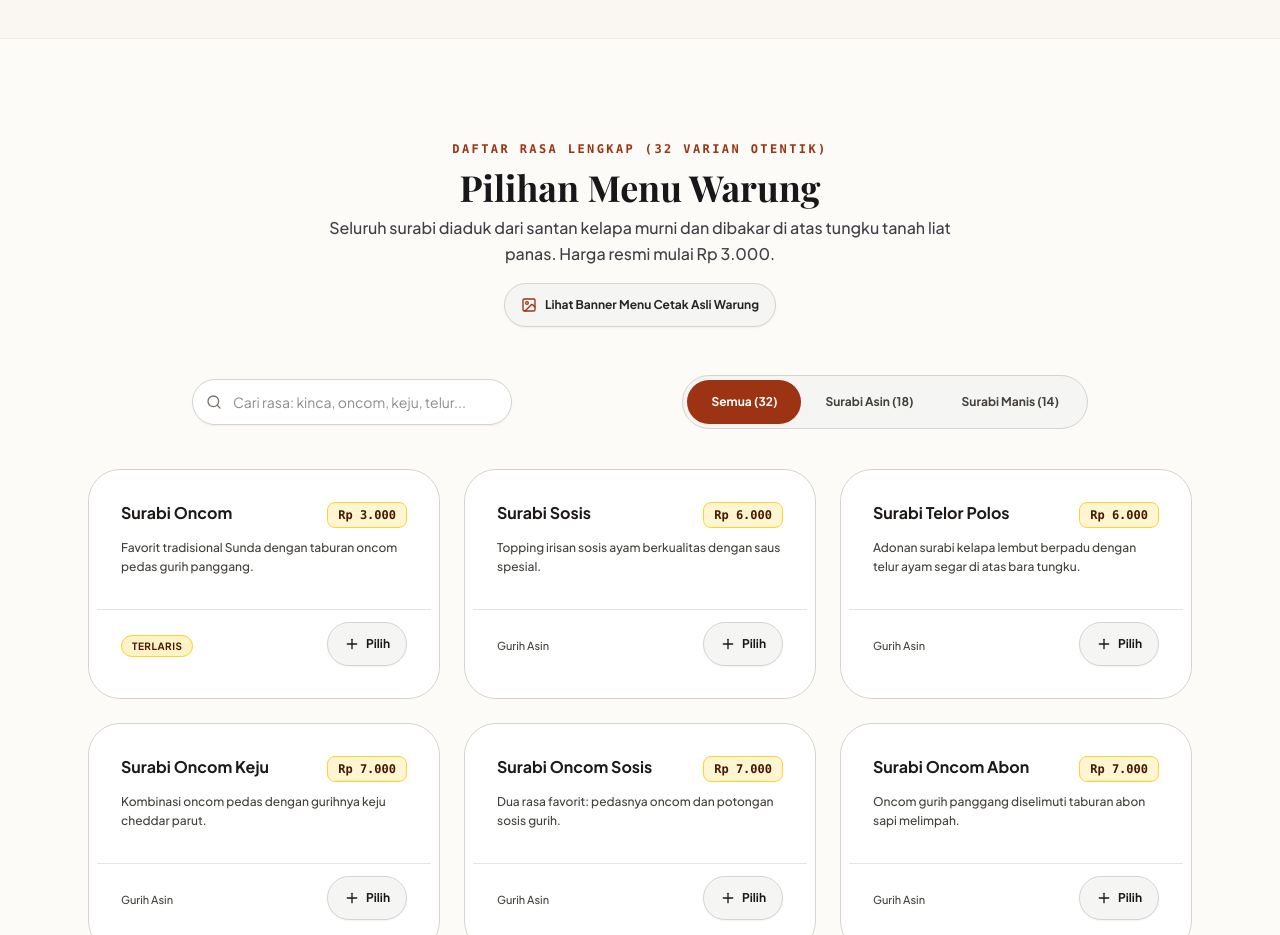
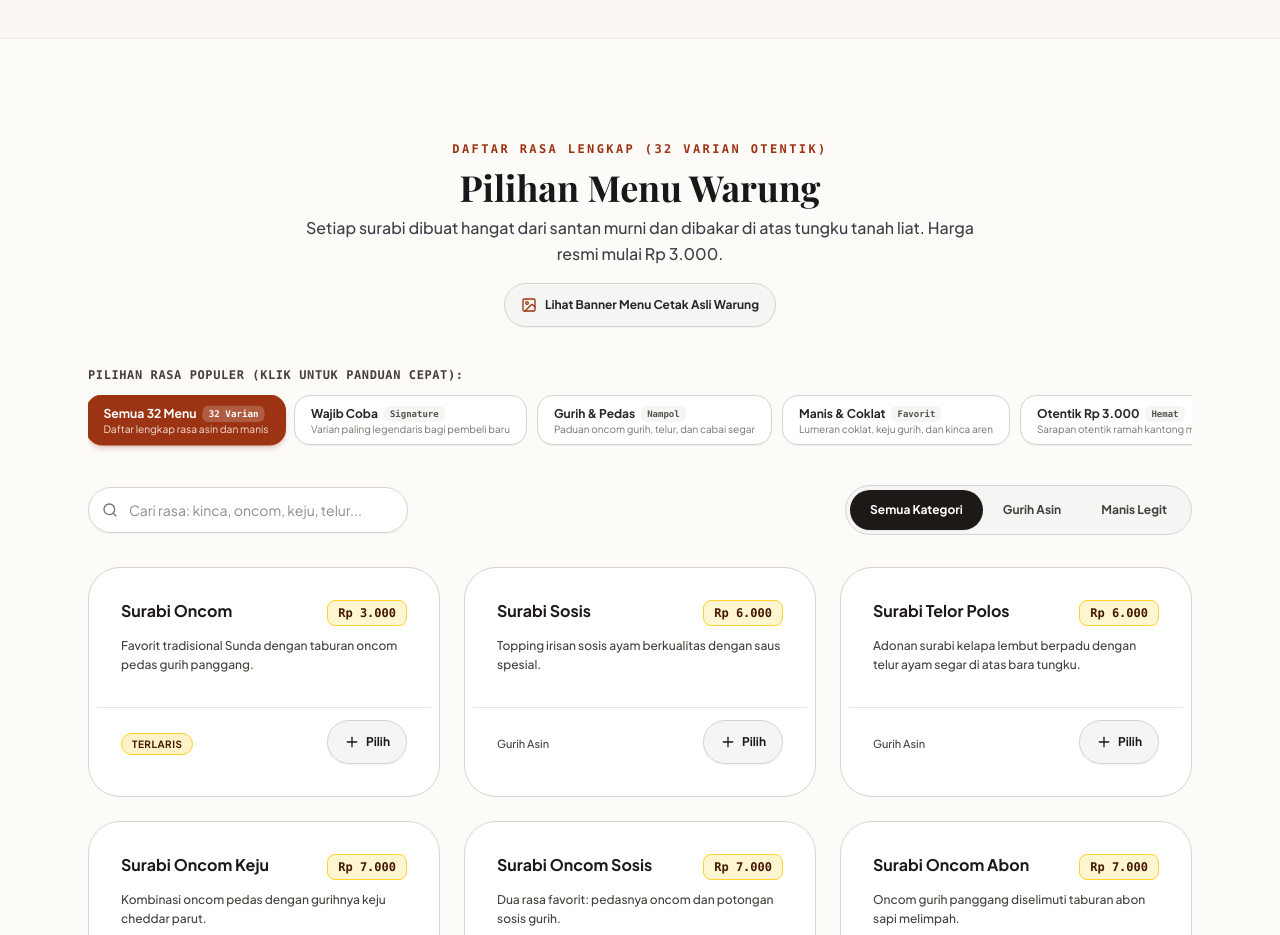
Before and after one commit to Wilhelm-art/surabi-cikal-cisangkan, a React (Vite) app: page / in a window 1280 px wide. Shown: the part 2120-3055 px from the top of the page. Built offline with nearby package versions, Linux system fonts and the light colour scheme; a web font is replaced by a local one.

Commit message:
feat: add curated taste collections navigator and quick-chips order notes in cart

```diff
--- a/src/components/FloatingCart.tsx
+++ b/src/components/FloatingCart.tsx
@@ -1,7 +1,16 @@
 import { useState } from 'react';
 import { motion, AnimatePresence } from 'motion/react';
-import { ShoppingBag, X, Plus, Minus, Trash2, Send, MessageCircle } from 'lucide-react';
+import { ShoppingBag, X, Plus, Minus, Trash2, Send, MessageCircle, Sparkles } from 'lucide-react';
 import { useCart, CartItem, formatRupiah } from '../context/CartContext';
+
+const QUICK_NOTES = [
+  'Kuah Kinca Dipisah',
+  'Pedas Sedang',
+  'Pedas Nampol (Banyak Cabai)',
+  'Bungkus Daun Pisang',
+  'Ambil Jam 07.00 WIB',
+  'Kirim via GoSend / Grab'
+];
 
 export function FloatingCart() {
   const { cart, totalCount, totalPrice, updateQuantity, removeFromCart, clearCart, getCheckoutWhatsAppUrl } = useCart();
@@ -17,6 +26,27 @@ export function FloatingCart() {
   const handleCheckout = () => {
     const url = getCheckoutWhatsAppUrl(customerName, deliveryMethod, notes);
     window.open(url, '_blank', 'noopener,noreferrer');
+  };
+
+  const toggleQuickNote = (chip: string) => {
+    setNotes((prev) => {
+      const list = prev
+        .split(',')
+        .map((s) => s.trim())
+        .filter(Boolean);
+      if (list.includes(chip)) {
+        return list.filter((s) => s !== chip).join(', ');
+      } else {
+        return [...list, chip].join(', ');
+      }
+    });
+  };
+
+  const isChipActive = (chip: string) => {
+    return notes
+      .split(',')
+      .map((s) => s.trim())
+      .includes(chip);
   };
 
   return (
@@ -46,7 +76,7 @@ export function FloatingCart() {
 
             <button
               onClick={() => setIsOpen(true)}
-              className="bg-primary hover:bg-primary/90 active:scale-95 text-white px-5 sm:px-6 py-2.5 rounded-full text-xs sm:text-sm font-semibold transition-all cursor-pointer flex items-center gap-2 shadow-lg shadow-primary/20"
+              className="bg-primary hover:bg-primary-hover active:scale-95 text-white px-5 sm:px-6 py-2.5 rounded-full text-xs sm:text-sm font-bold transition-all cursor-pointer flex items-center gap-2 shadow-lg shadow-primary/20 min-h-[44px]"
             >
               <span>Lihat Pesanan</span>
               <MessageCircle className="w-4 h-4" />
@@ -62,7 +92,7 @@ export function FloatingCart() {
             initial={{ opacity: 0 }}
             animate={{ opacity: 1 }}
             exit={{ opacity: 0 }}
-            className="fixed inset-0 z-50 bg-black/70 backdrop-blur-sm flex items-end sm:items-center justify-center p-0 sm:p-4"
+            className="fixed inset-0 z-50 bg-black/75 backdrop-blur-sm flex items-end sm:items-center justify-center p-0 sm:p-4"
             onClick={() => setIsOpen(false)}
           >
             <motion.div
@@ -70,7 +100,7 @@ export function FloatingCart() {
               animate={{ y: 0, opacity: 1 }}
               exit={{ y: '100%', opacity: 0 }}
               transition={{ type: 'spring', damping: 25, stiffness: 200 }}
-              className="bg-white rounded-t-3xl sm:rounded-3xl max-w-lg w-full max-h-[85vh] overflow-hidden flex flex-col shadow-2xl"
+              className="bg-white rounded-t-3xl sm:rounded-3xl max-w-lg w-full max-h-[88vh] overflow-hidden flex flex-col shadow-2xl"
               onClick={(e) => e.stopPropagation()}
             >
               {/* Modal Header */}
@@ -83,14 +113,14 @@ export function FloatingCart() {
                     <h3 className="font-display font-bold text-text-primary text-base">
                       Keranjang Pesanan Surabi
                     </h3>
-                    <p className="text-[11px] text-text-secondary">
+                    <p className="text-[11px] text-text-secondary font-medium">
                       {totalCount} porsi siap dipesan ke Bapak Asep
                     </p>
                   </div>
                 </div>
                 <button
                   onClick={() => setIsOpen(false)}
-                  className="p-1.5 rounded-full text-stone-500 hover:text-stone-900 hover:bg-stone-200/60 transition-colors cursor-pointer"
+                  className="p-2 rounded-full text-stone-600 hover:text-stone-900 hover:bg-stone-200/60 transition-colors cursor-pointer min-w-[44px] min-h-[44px] flex items-center justify-center"
                   aria-label="Tutup keranjang"
                 >
                   <X className="w-5 h-5" />
@@ -98,43 +128,43 @@ export function FloatingCart() {
               </div>
 
               {/* Items List */}
-              <div className="p-5 overflow-y-auto space-y-3.5 flex-1 divide-y divide-stone-100">
+              <div className="p-5 overflow-y-auto space-y-4 flex-1 divide-y divide-stone-100">
                 {items.map((entry) => (
                   <div key={entry.item.id} className="pt-3.5 first:pt-0 flex items-center justify-between gap-3">
                     <div className="flex-1 min-w-0">
-                      <h4 className="font-bold text-text-primary text-sm truncate">
+                      <p className="font-bold text-stone-900 text-sm truncate">
                         {entry.item.name}
-                      </h4>
-                      <p className="text-xs text-text-secondary font-mono">
+                      </p>
+                      <p className="text-xs text-stone-600 font-mono">
                         {entry.item.price} x {entry.quantity} ={' '}
-                        <span className="font-semibold text-primary">
+                        <span className="font-bold text-primary">
                           Rp {formatRupiah(entry.item.priceNum * entry.quantity)}
                         </span>
                       </p>
                     </div>
 
-                    <div className="flex items-center gap-2 shrink-0">
+                    <div className="flex items-center gap-1.5 shrink-0">
                       <button
                         onClick={() => updateQuantity(entry.item.id, -1)}
-                        className="w-7 h-7 rounded-full bg-stone-100 hover:bg-stone-200 text-stone-700 flex items-center justify-center cursor-pointer transition-colors"
-                        aria-label="Kurangi jumlah"
+                        className="w-8 h-8 rounded-full bg-stone-100 hover:bg-stone-200 text-stone-800 flex items-center justify-center cursor-pointer transition-colors"
+                        aria-label={`Kurangi jumlah ${entry.item.name}`}
                       >
                         <Minus className="w-3.5 h-3.5" />
                       </button>
-                      <span className="font-bold text-sm text-text-primary w-5 text-center">
+                      <span className="font-bold text-sm text-stone-900 w-6 text-center font-mono">
                         {entry.quantity}
                       </span>
                       <button
                         onClick={() => updateQuantity(entry.item.id, 1)}
-                        className="w-7 h-7 rounded-full bg-stone-100 hover:bg-stone-200 text-stone-700 flex items-center justify-center cursor-pointer transition-colors"
-                        aria-label="Tambah jumlah"
+                        className="w-8 h-8 rounded-full bg-stone-100 hover:bg-stone-200 text-stone-800 flex items-center justify-center cursor-pointer transition-colors"
+                        aria-label={`Tambah jumlah ${entry.item.name}`}
                       >
                         <Plus className="w-3.5 h-3.5" />
                       </button>
                       <button
                         onClick={() => removeFromCart(entry.item.id)}
-                        className="p-1 text-stone-400 hover:text-red-500 transition-colors cursor-pointer ml-1"
-                        title="Hapus menu ini"
+                        className="p-1.5 text-stone-400 hover:text-red-600 transition-colors cursor-pointer ml-1 min-w-[32px] min-h-[32px] flex items-center justify-center"
+                        aria-label={`Hapus ${entry.item.name} dari keranjang`}
                       >
                         <Trash2 className="w-4 h-4" />
                       </button>
@@ -143,9 +173,9 @@ export function FloatingCart() {
                 ))}
 
                 {/* Additional Order Form */}
-                <div className="pt-4 space-y-3">
+                <div className="pt-4 space-y-3.5">
                   <div>
-                    <label className="block text-xs font-semibold text-text-primary mb-1">
+                    <label className="block text-xs font-bold text-stone-900 mb-1">
                       Nama Pemesan (Opsional)
                     </label>
                     <input
@@ -153,18 +183,18 @@ export function FloatingCart() {
                       placeholder="Contoh: Ibu Rina / Kang Adit"
                       value={customerName}
                       onChange={(e) => setCustomerName(e.target.value)}
-                      className="w-full text-xs px-3.5 py-2.5 rounded-xl border border-stone-200 focus:outline-none focus:border-primary"
+                      className="w-full text-xs sm:text-sm px-3.5 py-2.5 rounded-xl border border-stone-300 focus:outline-none focus:border-primary text-stone-900"
                     />
                   </div>
 
                   <div>
-                    <label className="block text-xs font-semibold text-text-primary mb-1">
+                    <label className="block text-xs font-bold text-stone-900 mb-1">
                       Metode Pengambilan
                     </label>
                     <select
                       value={deliveryMethod}
                       onChange={(e) => setDeliveryMethod(e.target.value)}
-                      className="w-full text-xs px-3.5 py-2.5 rounded-xl border border-stone-200 focus:outline-none focus:border-primary bg-white cursor-pointer"
+                      className="w-full text-xs sm:text-sm px-3.5 py-2.5 rounded-xl border border-stone-300 focus:outline-none focus:border-primary bg-white cursor-pointer text-stone-900"
                     >
                       <option value="Ambil Sendiri di Warung">Ambil Sendiri di Warung (Hangat)</option>
                       <option value="Kirim via Gosend / Grab (Ongkir ditanggung pembeli)">
@@ -176,16 +206,39 @@ export function FloatingCart() {
                     </select>
                   </div>
 
+                  {/* Rekomendasi 4: Quick-Chips Catatan Pesanan */}
                   <div>
-                    <label className="block text-xs font-semibold text-text-primary mb-1">
-                      Catatan Tambahan
+                    <label className="block text-xs font-bold text-stone-900 mb-1.5">
+                      Catatan Pesanan Khusus
                     </label>
+                    <p className="text-[11px] text-stone-600 mb-2">
+                      Klik opsi cepat di bawah atau ketik manual:
+                    </p>
+                    <div className="flex flex-wrap gap-1.5 mb-2.5">
+                      {QUICK_NOTES.map((chip) => {
+                        const active = isChipActive(chip);
+                        return (
+                          <button
+                            key={chip}
+                            type="button"
+                            onClick={() => toggleQuickNote(chip)}
+                            className={`text-[11px] px-2.5 py-1.5 rounded-lg border font-semibold transition-all cursor-pointer ${
+                              active
+                                ? 'bg-primary text-white border-primary shadow-xs'
+                                : 'bg-stone-100 hover:bg-stone-200 text-stone-800 border-stone-300'
+                            }`}
+                          >
+                            {chip}
+                          </button>
+                        );
+                      })}
+                    </div>
                     <input
                       type="text"
-                      placeholder="Contoh: Kuah kinca dipisah, oncom agak pedas"
+                      placeholder="Contoh: Kuah kinca dipisah, oncom agak pedas..."
                       value={notes}
                       onChange={(e) => setNotes(e.target.value)}
-                      className="w-full text-xs px-3.5 py-2.5 rounded-xl border border-stone-200 focus:outline-none focus:border-primary"
+                      className="w-full text-xs sm:text-sm px-3.5 py-2.5 rounded-xl border border-stone-300 focus:outline-none focus:border-primary text-stone-900"
                     />
                   </div>
                 </div>
@@ -194,7 +247,7 @@ export function FloatingCart() {
               {/* Modal Footer */}
               <div className="p-4 sm:p-5 border-t border-stone-200 bg-stone-50 space-y-3">
                 <div className="flex justify-between items-center text-sm">
-                  <span className="text-text-secondary">Total Pesanan:</span>
+                  <span className="text-stone-700 font-semibold">Total Pesanan:</span>
                   <span className="font-display font-bold text-lg text-primary font-mono">
                     Rp {formatRupiah(totalPrice)}
                   </span>
@@ -203,16 +256,16 @@ export function FloatingCart() {
                 <div className="flex gap-2">
                   <button
                     onClick={clearCart}
-                    className="px-4 py-3 rounded-xl border border-stone-300 text-stone-600 hover:bg-stone-100 text-xs font-semibold transition-colors cursor-pointer"
+                    className="px-4 py-3 rounded-xl border border-stone-300 text-stone-700 hover:bg-stone-200/80 text-xs font-bold transition-colors cursor-pointer min-h-[44px]"
                   >
                     Kosongkan
                   </button>
                   <button
                     onClick={handleCheckout}
-                    className="flex-1 bg-emerald-600 hover:bg-emerald-700 text-white py-3 px-4 rounded-xl font-bold text-xs sm:text-sm flex items-center justify-center gap-2 shadow-lg shadow-emerald-600/20 transition-all cursor-pointer"
+                    className="flex-1 bg-emerald-700 hover:bg-emerald-800 text-white py-3 px-4 rounded-xl font-bold text-xs sm:text-sm flex items-center justify-center gap-2 shadow-lg shadow-emerald-700/20 transition-all cursor-pointer min-h-[44px]"
                   >
                     <Send className="w-4 h-4" />
-                    <span>Kirim ke WhatsApp Bapak Asep</span>
+                    <span>Kirim Pesanan ke WhatsApp</span>
                   </button>
                 </div>
               </div>
--- a/src/components/MenuSection.tsx
+++ b/src/components/MenuSection.tsx
@@ -1,13 +1,23 @@
 import { useState, useMemo } from 'react';
 import { motion, AnimatePresence } from 'motion/react';
-import { Plus, Minus, Image as ImageIcon, X, Search } from 'lucide-react';
+import { Plus, Minus, Image as ImageIcon, X, Search, Sparkles, Flame, Heart, Award } from 'lucide-react';
 import { MENU_ASIN, MENU_MANIS } from '../data/menu';
 import { useCart } from '../context/CartContext';
 import { MenuItem } from '../types';
 
+type CuratedCollection = 'semua' | 'wajib-coba' | 'gurih-pedas' | 'manis-anak' | 'ekonomis';
 type MenuTab = 'semua' | 'asin' | 'manis';
 
+const COLLECTIONS: { id: CuratedCollection; label: string; badge: string; desc: string }[] = [
+  { id: 'semua', label: 'Semua 32 Menu', badge: '32 Varian', desc: 'Daftar lengkap rasa asin dan manis' },
+  { id: 'wajib-coba', label: 'Wajib Coba', badge: 'Signature', desc: 'Varian paling legendaris bagi pembeli baru' },
+  { id: 'gurih-pedas', label: 'Gurih & Pedas', badge: 'Nampol', desc: 'Paduan oncom gurih, telur, dan cabai segar' },
+  { id: 'manis-anak', label: 'Manis & Coklat', badge: 'Favorit', desc: 'Lumeran coklat, keju gurih, dan kinca aren' },
+  { id: 'ekonomis', label: 'Otentik Rp 3.000', badge: 'Hemat', desc: 'Sarapan otentik ramah kantong mulai Rp 3.000' }
+];
+
 export function MenuSection() {
+  const [activeCollection, setActiveCollection] = useState<CuratedCollection>('semua');
   const [activeTab, setActiveTab] = useState<MenuTab>('semua');
   const [searchQuery, setSearchQuery] = useState('');
   const [showOriginalMenuModal, setShowOriginalMenuModal] = useState(false);
@@ -15,16 +25,44 @@ export function MenuSection() {
 
   const allMenus = useMemo(() => [...MENU_ASIN, ...MENU_MANIS], []);
 
+  const isCuratedMatch = (item: MenuItem, filter: CuratedCollection): boolean => {
+    const name = item.name.toLowerCase();
+    if (filter === 'semua') return true;
+    if (filter === 'wajib-coba') {
+      return (
+        name.includes('surabi oncom') ||
+        name.includes('kinca') ||
+        name.includes('coklat keju') ||
+        name.includes('telor oncom') ||
+        name.includes('spesial')
+      );
+    }
+    if (filter === 'gurih-pedas') {
+      return item.category === 'asin' && (name.includes('oncom') || name.includes('pedas') || name.includes('telor') || name.includes('sosis') || name.includes('abon'));
+    }
+    if (filter === 'manis-anak') {
+      return item.category === 'manis' && (name.includes('coklat') || name.includes('keju') || name.includes('oreo') || name.includes('pisang') || name.includes('strawberry'));
+    }
+    if (filter === 'ekonomis') {
+      return item.priceNum <= 6000;
+    }
+    return true;
+  };
+
   const filteredMenu = useMemo(() => {
-    let list: MenuItem[] = [];
-    if (activeTab === 'semua') {
-      list = allMenus;
-    } else if (activeTab === 'asin') {
-      list = MENU_ASIN;
-    } else {
-      list = MENU_MANIS;
+    let list = allMenus;
+
+    // Filter by curated collection first
+    list = list.filter((item) => isCuratedMatch(item, activeCollection));
+
+    // Then filter by category tab (if user specifies asin or manis)
+    if (activeTab === 'asin') {
+      list = list.filter((item) => item.category === 'asin');
+    } else if (activeTab === 'manis') {
+      list = list.filter((item) => item.category === 'manis');
     }
 
+    // Then filter by search query
     if (!searchQuery.trim()) return list;
 
     const query = searchQuery.toLowerCase().trim();
@@ -34,14 +72,14 @@ export function MenuSection() {
         (m.desc && m.desc.toLowerCase().includes(query)) ||
         (m.tag && m.tag.toLowerCase().includes(query))
     );
-  }, [activeTab, searchQuery, allMenus]);
+  }, [activeCollection, activeTab, searchQuery, allMenus]);
 
   return (
     <section id="menu" className="py-24 bg-surface/40 border-t border-stone-200/60">
       <div className="max-w-6xl mx-auto px-6">
 
         {/* Section Header */}
-        <div className="text-center max-w-2xl mx-auto mb-12">
+        <div className="text-center max-w-2xl mx-auto mb-10">
           <span className="text-xs font-mono text-primary uppercase tracking-[0.2em] font-semibold">
             Daftar Rasa Lengkap (32 Varian Otentik)
           </span>
@@ -49,7 +87,7 @@ export function MenuSection() {
             Pilihan Menu Warung
           </h2>
           <p className="text-text-secondary text-sm sm:text-base leading-relaxed mt-2 font-medium">
-            Seluruh surabi diaduk dari santan kelapa murni dan dibakar di atas tungku tanah liat panas. Harga resmi mulai Rp 3.000.
+            Setiap surabi dibuat hangat dari santan murni dan dibakar di atas tungku tanah liat. Harga resmi mulai Rp 3.000.
           </p>
 
           {/* Quick Action: View Original Printed Menu Banner */}
@@ -64,8 +102,48 @@ export function MenuSection() {
           </div>
         </div>
 
-        {/* Search & Filter Bar */}
-        <div className="flex flex-col sm:flex-row items-center justify-between gap-4 mb-10 max-w-4xl mx-auto">
+        {/* Rekomendasi 1: Curated Taste Collections */}
+        <div className="mb-8">
+          <div className="flex items-center justify-between mb-3">
+            <p className="text-xs font-bold uppercase tracking-wider text-stone-700 font-mono">
+              Pilihan Rasa Populer (Klik untuk Panduan Cepat):
+            </p>
+          </div>
+          <div className="flex gap-2.5 overflow-x-auto pb-2 scrollbar-none">
+            {COLLECTIONS.map((col) => {
+              const active = activeCollection === col.id;
+              return (
+                <button
+                  key={col.id}
+                  onClick={() => {
+                    setActiveCollection(col.id);
+                    setActiveTab('semua');
+                  }}
+                  className={`px-4 py-2.5 rounded-2xl text-xs font-bold transition-all shrink-0 cursor-pointer flex flex-col items-start gap-0.5 border min-h-[48px] ${
+                    active
+                      ? 'bg-primary text-white border-primary shadow-md shadow-primary/20 scale-[1.02]'
+                      : 'bg-white hover:bg-stone-50 text-stone-800 border-stone-300 shadow-2xs'
+                  }`}
+                >
+                  <div className="flex items-center gap-1.5">
+                    <span>{col.label}</span>
+                    <span className={`text-[9px] px-1.5 py-0.5 rounded-md font-mono ${
+                      active ? 'bg-white/20 text-white' : 'bg-stone-100 text-stone-600'
+                    }`}>
+                      {col.badge}
+                    </span>
+                  </div>
+                  <span className={`text-[10px] font-normal leading-none ${active ? 'text-white/85' : 'text-stone-500'}`}>
+                    {col.desc}
+                  </span>
+                </button>
+              );
+            })}
+          </div>
+        </div>
+
+        {/* Search & Sub-Filter Bar */}
+        <div className="flex flex-col sm:flex-row items-center justify-between gap-4 mb-8">
 
           {/* Live Search Input */}
           <div className="relative w-full sm:w-80">
@@ -88,31 +166,31 @@ export function MenuSection() {
             )}
           </div>
 
-          {/* Tab Filter Controls */}
+          {/* Sub-Filter: Semua / Asin / Manis */}
           <div className="inline-flex p-1 bg-stone-100 rounded-full border border-stone-300 w-full sm:w-auto overflow-x-auto justify-center">
             <button
               onClick={() => setActiveTab('semua')}
-              className={`px-4 sm:px-6 py-2.5 rounded-full text-xs font-bold transition-all cursor-pointer whitespace-nowrap min-h-[44px] ${
-                activeTab === 'semua' ? 'bg-primary text-white shadow-xs' : 'text-stone-700 hover:text-stone-900'
+              className={`px-4 sm:px-5 py-2 rounded-full text-xs font-bold transition-all cursor-pointer whitespace-nowrap min-h-[40px] ${
+                activeTab === 'semua' ? 'bg-stone-900 text-white shadow-xs' : 'text-stone-700 hover:text-stone-900'
               }`}
             >
-              Semua (32)
+              Semua Kategori
             </button>
             <button
               onClick={() => setActiveTab('asin')}
-              className={`px-4 sm:px-6 py-2.5 rounded-full text-xs font-bold transition-all cursor-pointer whitespace-nowrap min-h-[44px] ${
-                activeTab === 'asin' ? 'bg-primary text-white shadow-xs' : 'text-stone-700 hover:text-stone-900'
+              className={`px-4 sm:px-5 py-2 rounded-full text-xs font-bold transition-all cursor-pointer whitespace-nowrap min-h-[40px] ${
+                activeTab === 'asin' ? 'bg-stone-900 text-white shadow-xs' : 'text-stone-700 hover:text-stone-900'
               }`}
             >
-              Surabi Asin (18)
+              Gurih Asin
             </button>
             <button
               onClick={() => setActiveTab('manis')}
-              className={`px-4 sm:px-6 py-2.5 rounded-full text-xs font-bold transition-all cursor-pointer whitespace-nowrap min-h-[44px] ${
-                activeTab === 'manis' ? 'bg-primary text-white shadow-xs' : 'text-stone-700 hover:text-stone-900'
+              className={`px-4 sm:px-5 py-2 rounded-full text-xs font-bold transition-all cursor-pointer whitespace-nowrap min-h-[40px] ${
+                activeTab === 'manis' ? 'bg-stone-900 text-white shadow-xs' : 'text-stone-700 hover:text-stone-900'
               }`}
             >
-              Surabi Manis (14)
+              Manis Legit
             </button>
           </div>
         </div>
@@ -121,16 +199,16 @@ export function MenuSection() {
         {filteredMenu.length === 0 && (
           <div className="text-center py-16 bg-white rounded-3xl border border-stone-300 max-w-md mx-auto p-6">
             <p className="text-sm font-bold text-text-primary">
-              Menu "{searchQuery}" tidak ditemukan
+              Menu tidak ditemukan
             </p>
             <p className="text-xs text-text-secondary mt-1 font-medium">
-              Coba ketik kata kunci lain seperti <em>kinca, oncom, telur, keju, coklat</em>, atau klik tombol di bawah:
+              Coba ganti filter atau ketik kata kunci lain:
             </p>
             <button
-              onClick={() => { setSearchQuery(''); setActiveTab('semua'); }}
+              onClick={() => { setSearchQuery(''); setActiveTab('semua'); setActiveCollection('semua'); }}
               className="mt-4 px-5 py-2.5 rounded-full bg-primary text-white text-xs font-bold cursor-pointer min-h-[44px]"
             >
-              Tampilkan Semua Menu
+              Reset ke Semua 32 Menu
             </button>
           </div>
         )}
```
